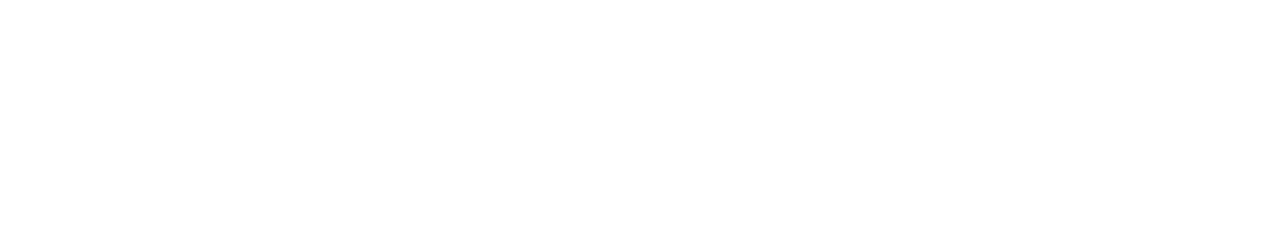
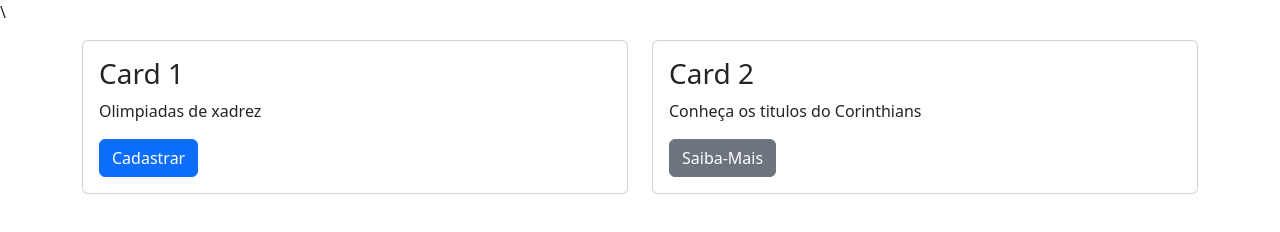
Before and after one commit to Rafael-Santos2/Bootstrap_Intro_Rafael, a plain HTML site: page ex5_cards/ex5.html in a window 1280 px wide. Drawn offline with nearby package versions, Linux system fonts and the light colour scheme.

Commit message:
Update ex5.html

```diff
--- a/ex5_cards/ex5.html
+++ b/ex5_cards/ex5.html
@@ -1,17 +1,39 @@
+\
 <!DOCTYPE html>
 <html lang="pt-br">
+
 <head>
-    <meta charset="UTF-8">
-    <meta name="viewport" content="width=device-width, initial-scale=1.0">
-    <title>Cards Bootstrap</title>
-    <link href="https://cdn.jsdelivr.net/npm/bootstrap@5.3.0/dist/css/bootstrap.min.css" rel="stylesheet">
+  <meta charset="UTF-8">
+  <meta name="viewport" content="width=device-width, initial-scale=1.0">
+  <title>Cards Bootstrap</title>
+  <link href="https://cdn.jsdelivr.net/npm/bootstrap@5.3.0/dist/css/bootstrap.min.css" rel="stylesheet">
 </head>
+
 <body>
+  <!-- Desenvolver dois cards responsivos -->
+  <div class="container mt-3">
+    <div class="row">
+      <div class="col-sm-6">
+        <div class="card">
+          <div class="card-body">
+            <h3 class="card-title">Card 1</h3>
+            <p class="card-text">Olimpiadas de xadrez</p>
+            <a href="#" class="btn btn-primary">Cadastrar</a>
+          </div>
+        </div>
+      </div>
+      <div class="col-sm-6">
+        <div class="card">
+          <div class="card-body">
+            <h3 class="card-title">Card 2</h3>
+            <p class="card-text">Conheça os titulos do Corinthians</p>
+            <a href="#" class="btn btn-secondary">Saiba-Mais</a>
+          </div>
+        </div>
+      </div>
+    </div>
+  </div>
+  <script src="https://cdn.jsdelivr.net/npm/bootstrap@5.3.0/dist/js/bootstrap.bundle.min.js"></script>
+</body>
 
-
-  <!-- 1ª Digitação (Aqui) -->
-
-
-    <script src="https://cdn.jsdelivr.net/npm/bootstrap@5.3.0/dist/js/bootstrap.bundle.min.js"></script>
-</body>
 </html>
```
